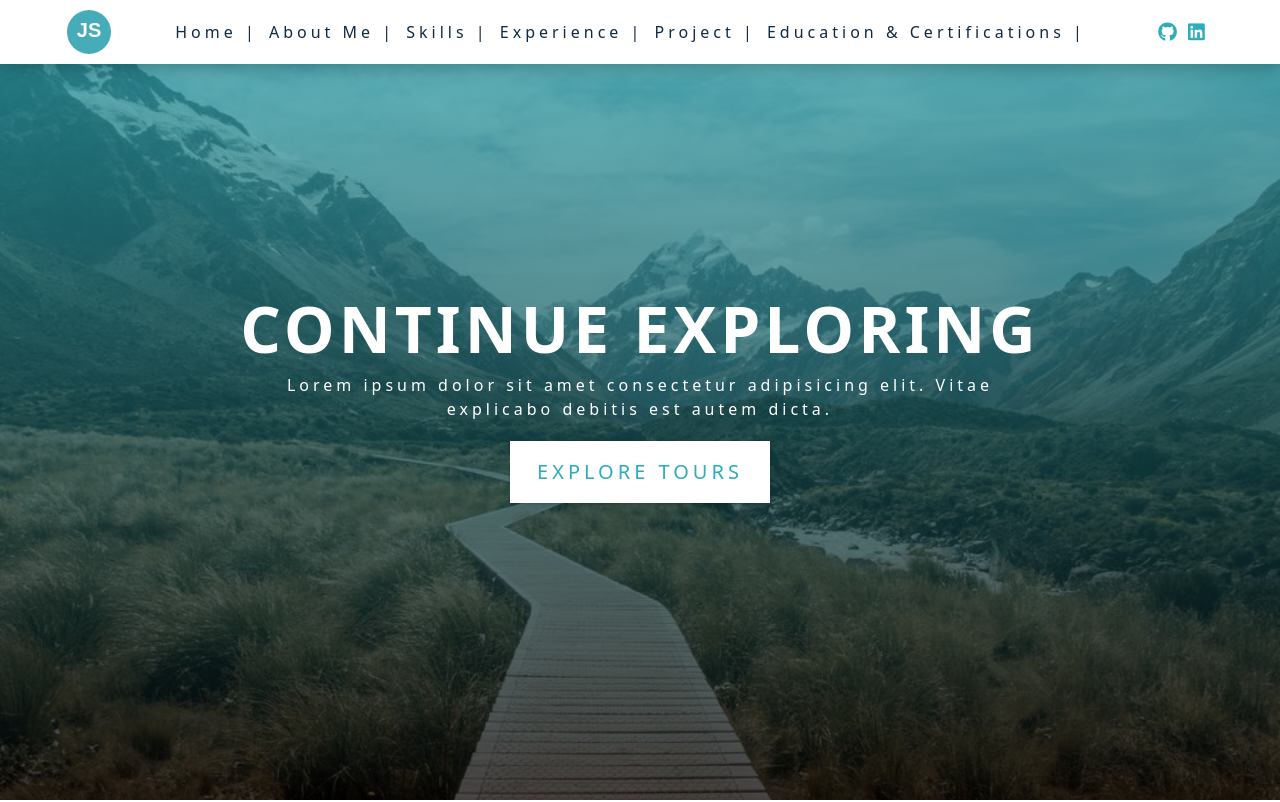
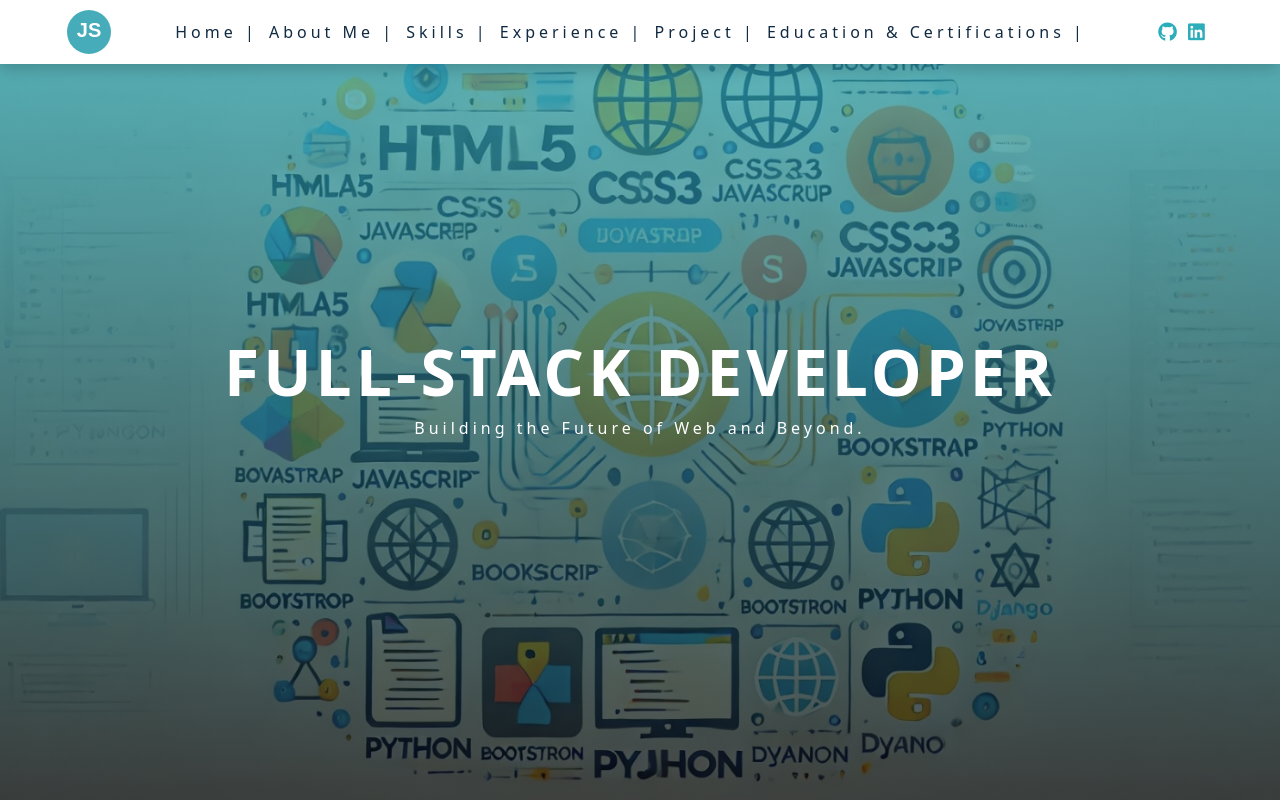
Before and after one commit to jos8304/backroads-project, a React (Create React App) app: page / in a window 1280 px wide. Shown: the top 802 px of the page. Built offline with nearby package versions, Linux system fonts and the light colour scheme.

Commit message:
add_mian_img

```diff
--- a/src/components/Hero.js
+++ b/src/components/Hero.js
@@ -2,14 +2,8 @@ const Hero = () => {
   return (
     <section className="hero" id="home">
       <div className="hero-banner">
-        <h1>continue exploring</h1>
-        <p>
-          Lorem ipsum dolor sit amet consectetur adipisicing elit. Vitae
-          explicabo debitis est autem dicta.
-        </p>
-        <a href="#tours" className="btn hero-btn">
-          explore tours
-        </a>
+        <h1>Full-Stack Developer</h1>
+        <p>Building the Future of Web and Beyond.</p>
       </div>
     </section>
   );
```
Also changed, not shown: src/images/main.jpeg.
